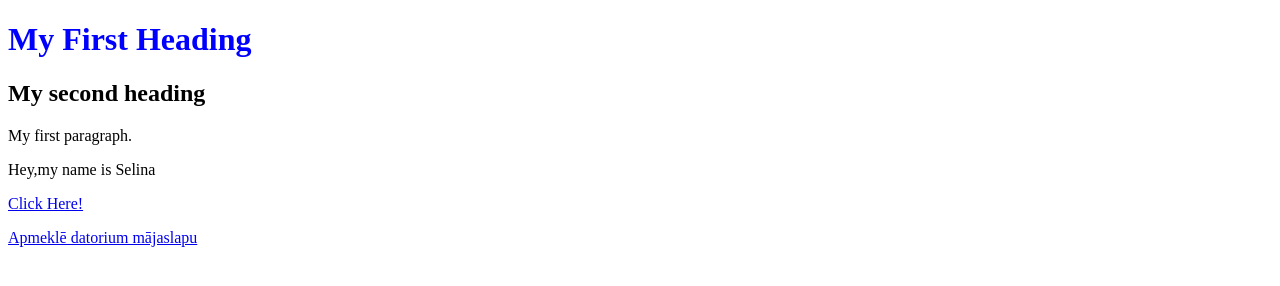
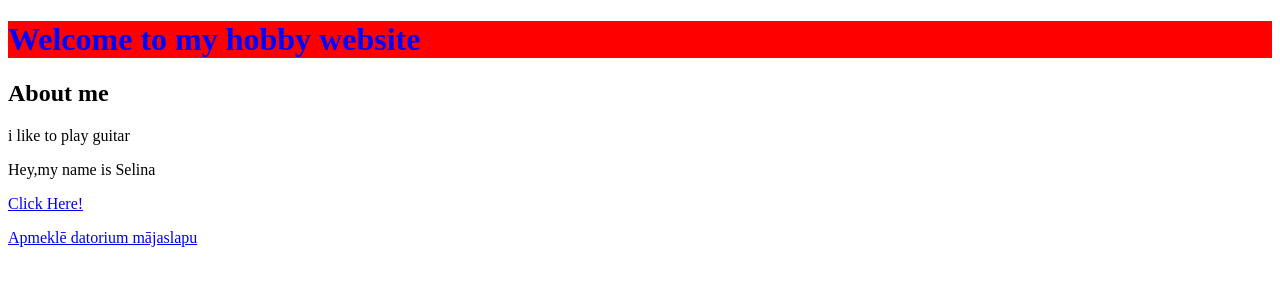
Before and after one commit to seliiinaaaa/my-first-webpage25, a plain HTML site: page index.html in a window 1280 px wide. Drawn offline with Linux system fonts and the light colour scheme.

Commit message:
Update index.html

```diff
--- a/index.html
+++ b/index.html
@@ -8,10 +8,10 @@
 
 <body>
 
-<h1 style="color:blue;">My First Heading</h1>
-  <h2>My second heading</h2>
+<h1 style="color:blue;background-color:red;">Welcome to my hobby website</h1>
+  <h2>About me</h2>
 
-<p>My first paragraph.</p>
+<p>i like to play guitar</p>
   <p> Hey,my name is Selina</p>
 <p><a href="button.html">Click Here!</a></p>
   <p><a href="https://datorium.eu">Apmeklē datorium mājaslapu</a></p>
```
